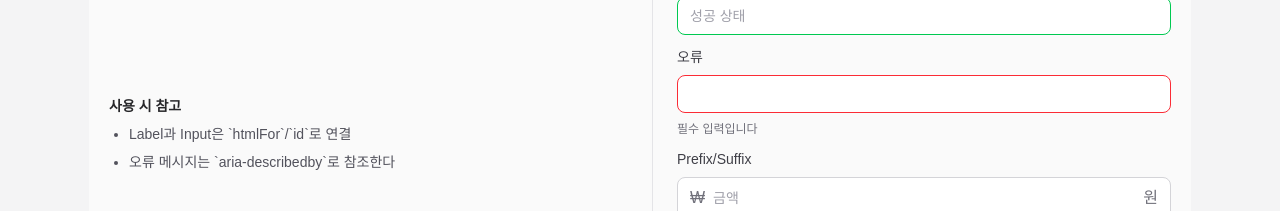
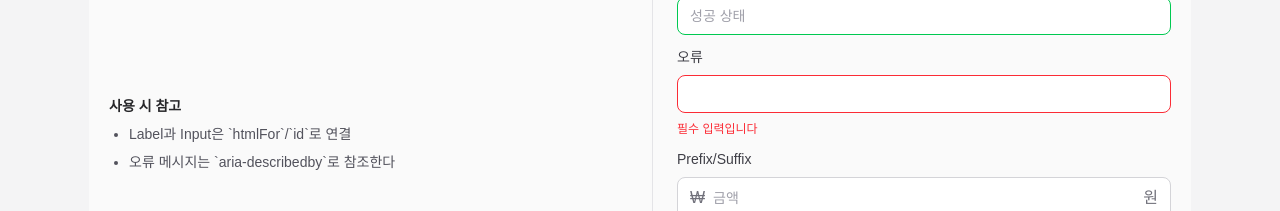
Before and after one commit to dyoun12/fm-web, a Next.js app in the folder fe-app/: page /dev in a window 1280 px wide. Shown: the part 2000-2211 px from the top of the page. Built offline with nearby package versions, Linux system fonts and the light colour scheme.

Commit message:
fix: Input 오류 상태 하단 메시지 색상(테두리와 동일) 적용

```diff
--- a/fe-app/app/components/atoms/input/input.tsx
+++ b/fe-app/app/components/atoms/input/input.tsx
@@ -124,7 +124,17 @@ export const Input = forwardRef<HTMLInputElement, InputProps>(
           {suffix && <span className={cn(isDark ? "text-zinc-400" : "text-zinc-500")}>{suffix}</span>}
         </div>
         {helperText && (
-          <p id={helperId} className={cn("text-xs", isDark ? "text-zinc-400" : "text-zinc-500") }>
+          <p
+            id={helperId}
+            className={cn(
+              "text-xs",
+              state === "error"
+                ? "text-red-500"
+                : isDark
+                  ? "text-zinc-400"
+                  : "text-zinc-500",
+            )}
+          >
             {helperText}
           </p>
         )}
```
